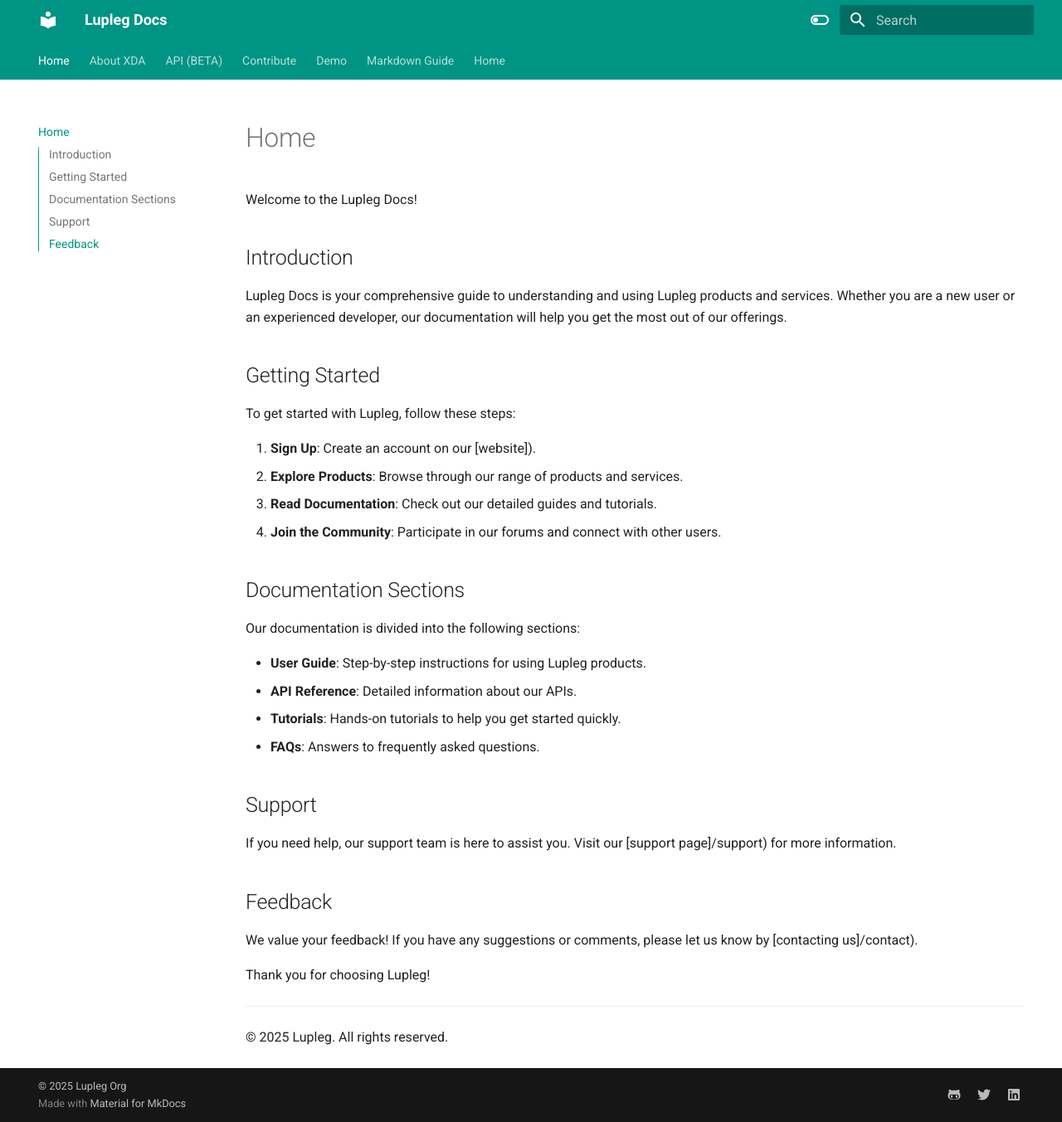
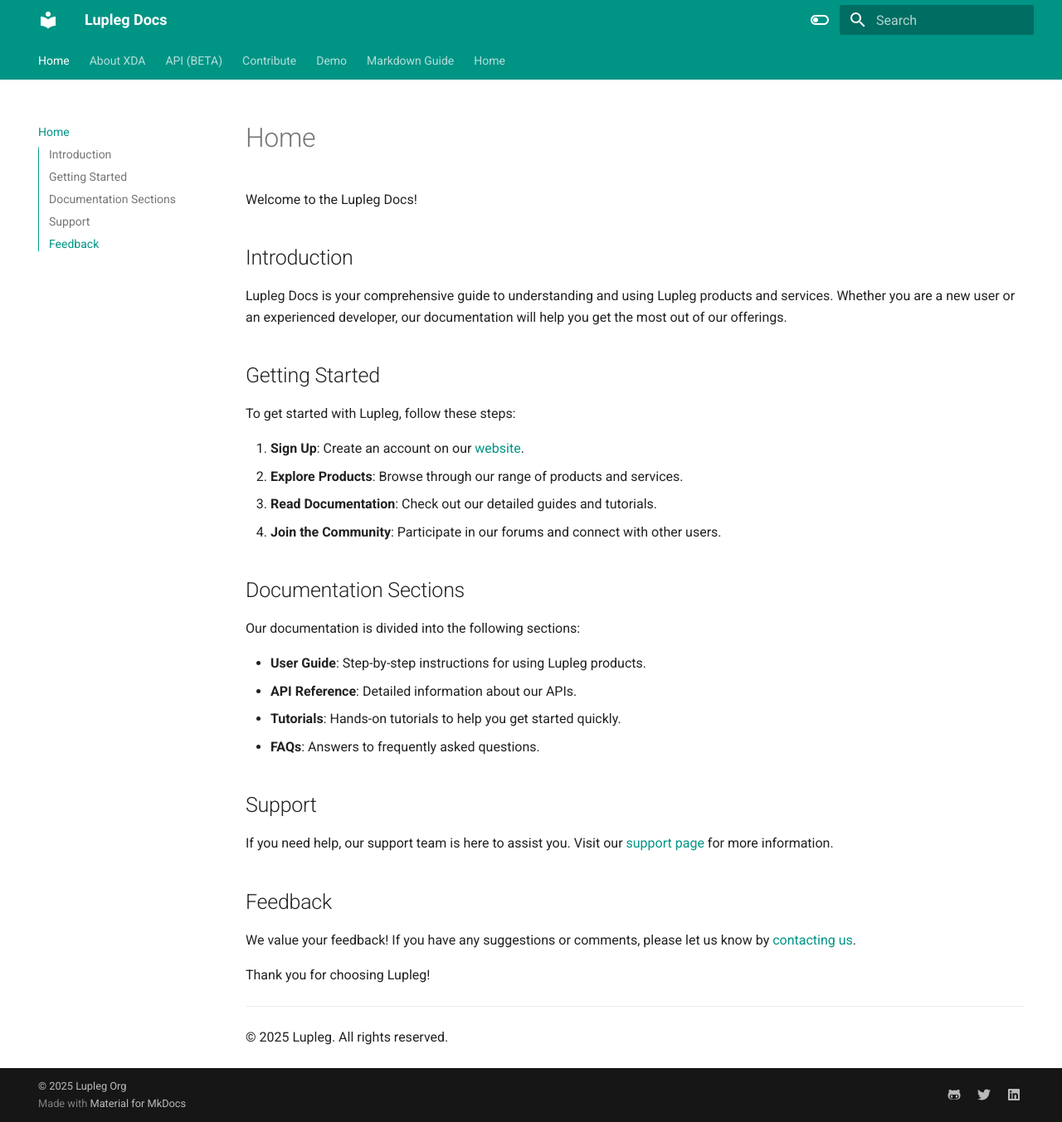
Before and after one commit to Lupleg/Test-nextjs, an MkDocs documentation site: the page built from docs/index.md, in a window 1280 px wide and 1353 px high. Shown: the whole window at 83% size. Built offline with MkDocs 1.6.1 and Material for MkDocs 9.7.7, drawn with Linux system fonts in a browser that asks for light colours.

Commit message:
🔗 Update broken links in the documentation

```diff
--- a/docs/index.md
+++ b/docs/index.md
@@ -10,7 +10,7 @@
 
 To get started with Lupleg, follow these steps:
 
-1. **Sign Up**: Create an account on our [website]).
+1. **Sign Up**: Create an account on our [website](https://www.lupleg.org).
 2. **Explore Products**: Browse through our range of products and services.
 3. **Read Documentation**: Check out our detailed guides and tutorials.
 4. **Join the Community**: Participate in our forums and connect with other users.
@@ -26,11 +26,11 @@
 
 ## Support
 
-If you need help, our support team is here to assist you. Visit our [support page]/support) for more information.
+If you need help, our support team is here to assist you. Visit our [support page](https://www.lupleg.org/support) for more information.
 
 ## Feedback
 
-We value your feedback! If you have any suggestions or comments, please let us know by [contacting us]/contact).
+We value your feedback! If you have any suggestions or comments, please let us know by [contacting us](https://www.lupleg.org/contact).
 
 Thank you for choosing Lupleg!
 
```
